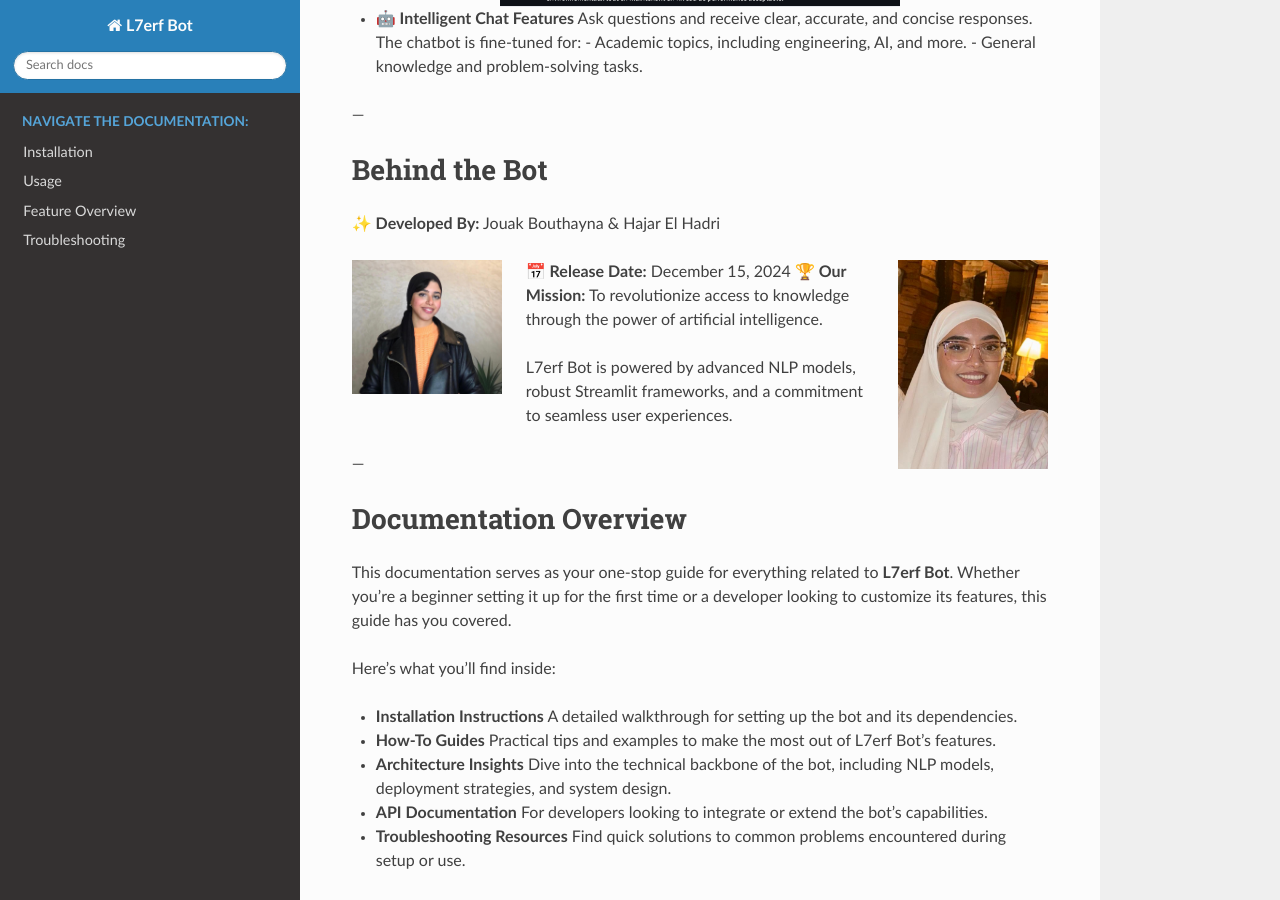
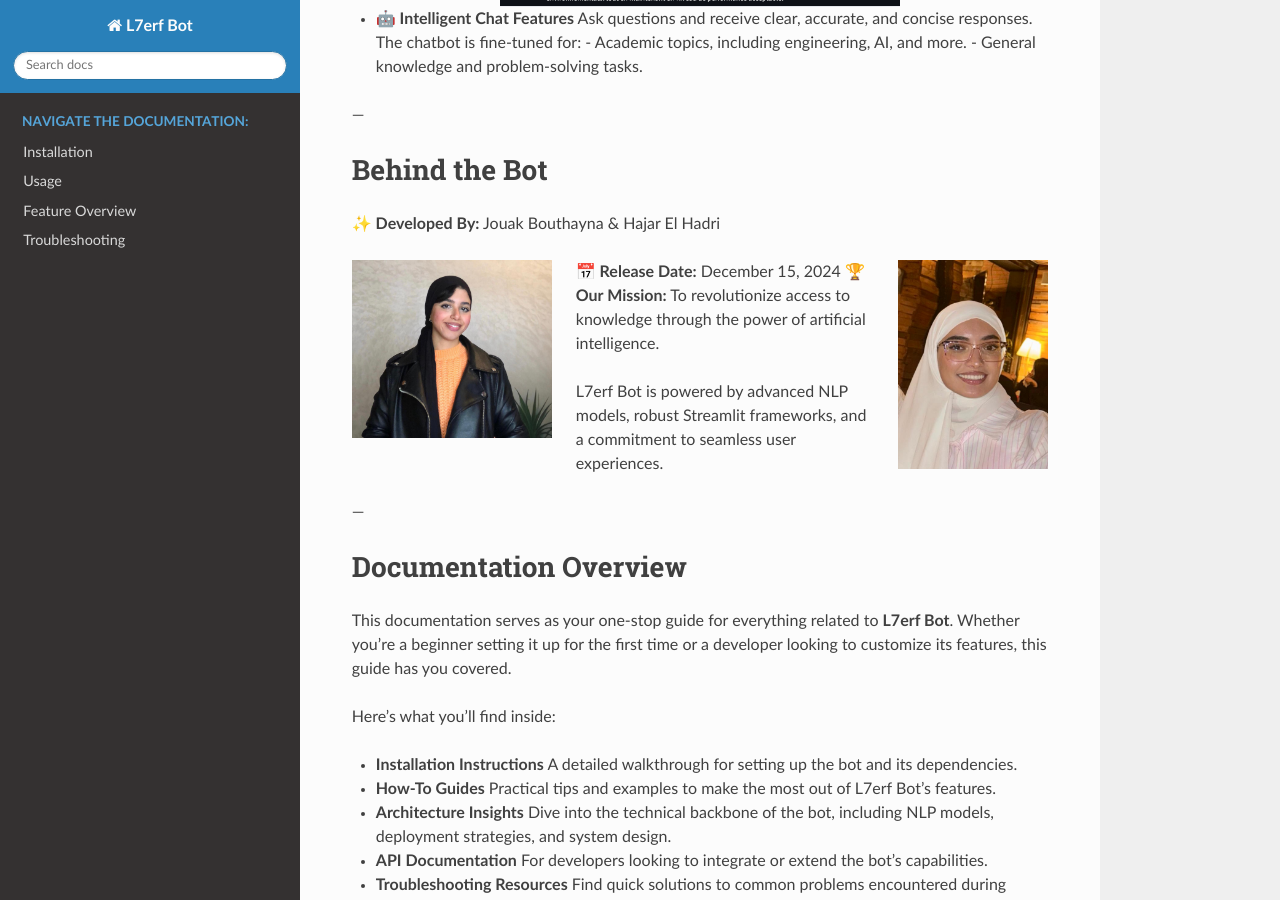
Before and after one commit to BettyJk/L7erf, a Sphinx documentation site: the page built from docs/index.rst, in a window 1280 px wide and 900 px high, scrolled down 1813 px. Built offline with Sphinx 7.4.7 and the Read the Docs theme 3.1.0, drawn with Linux system fonts in a browser that asks for light colours; pages that are not in the unit, such as notebooks, are missing from menus.

Commit message:
Update index.rst

```diff
--- a/docs/index.rst
+++ b/docs/index.rst
@@ -88,7 +88,7 @@
 
 .. image:: bouthayna.jpg
    :alt: Hajar El Hadri
-   :width: 150px
+   :width: 200px
    :align: left
 
 .. image:: hajar.jpg
```
